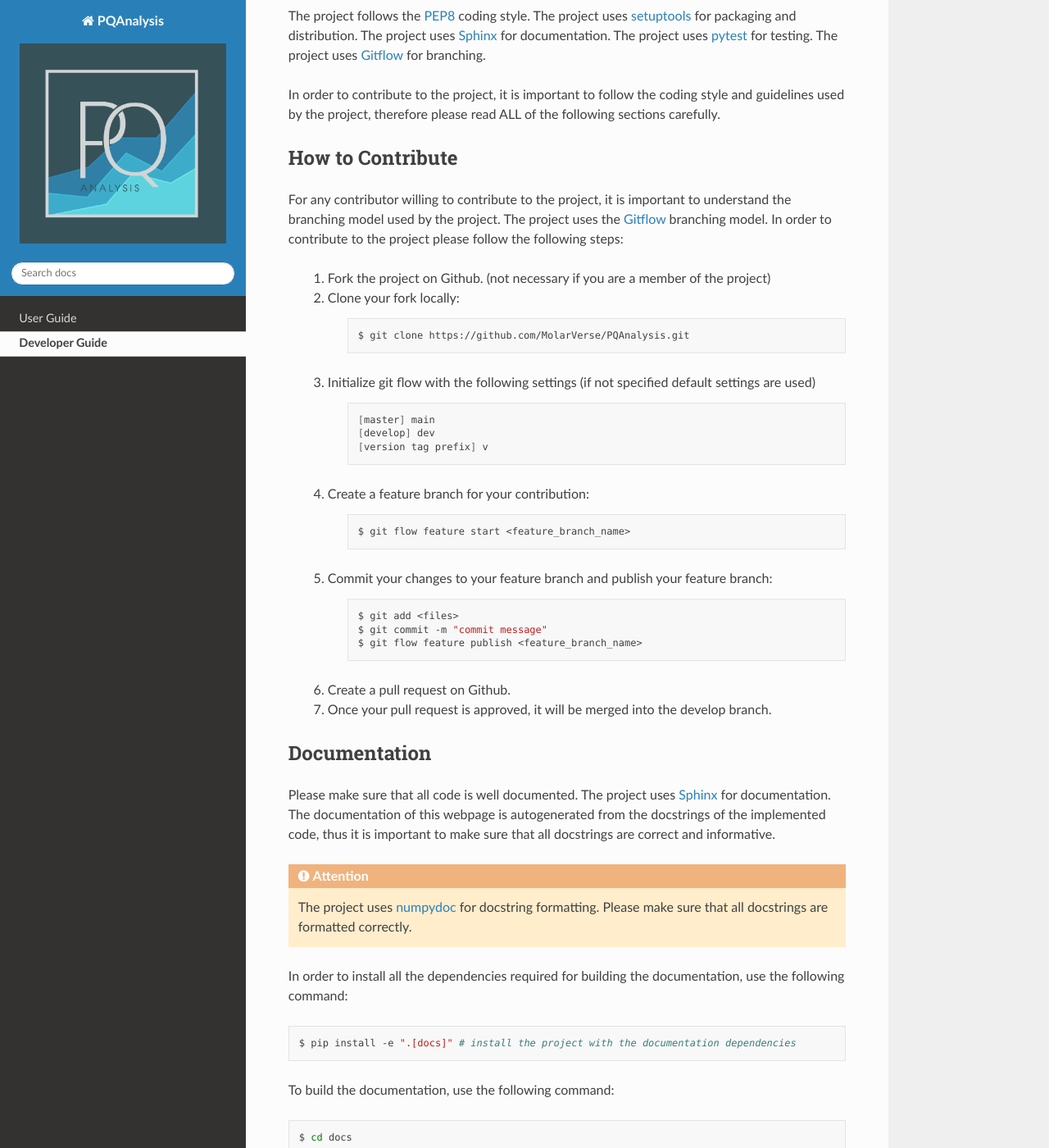
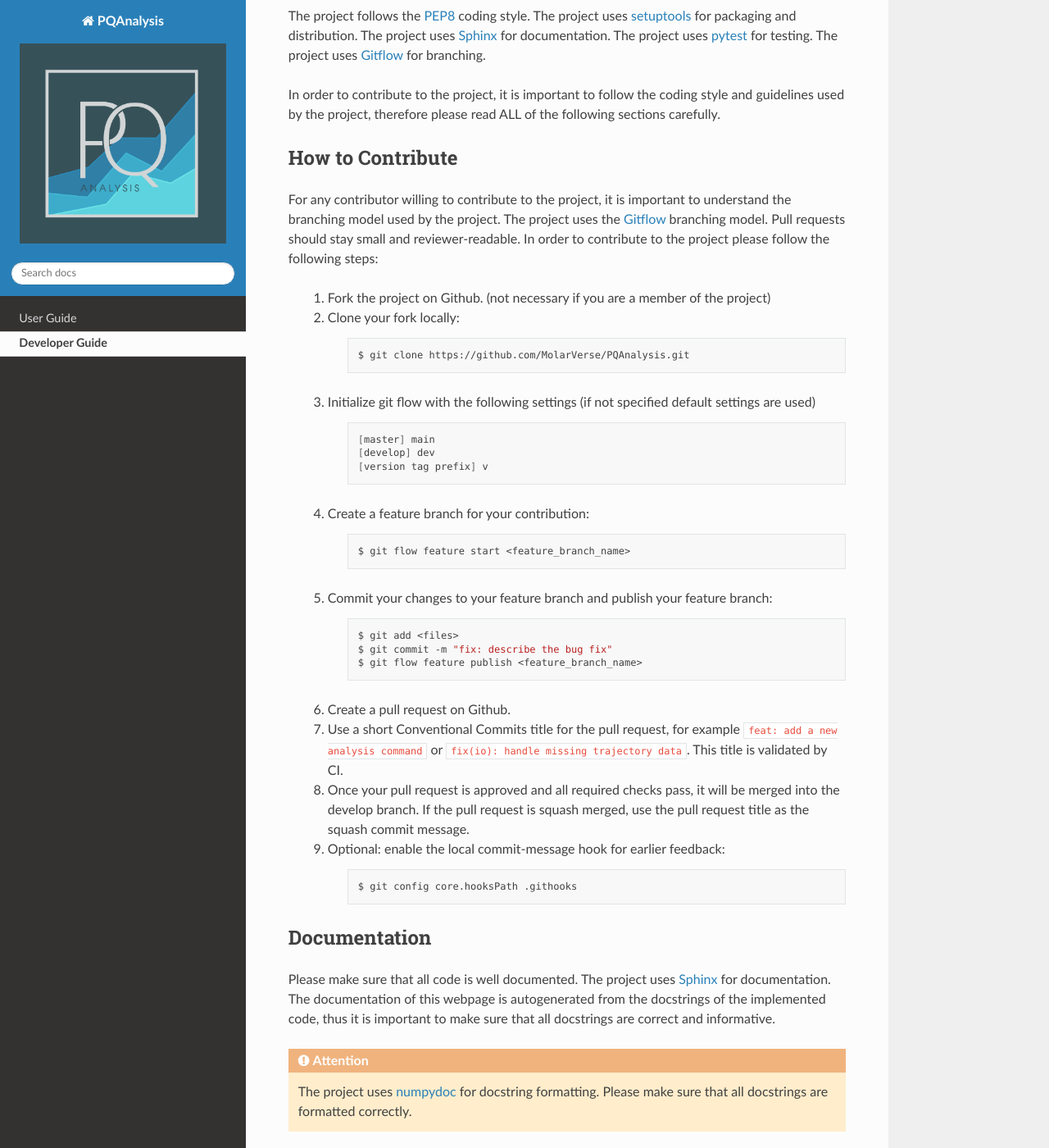
Before and after one commit to MolarVerse/PQAnalysis, a Sphinx documentation site: the page built from docs/source/developerGuide/developerGuide.rst, in a window 1280 px wide and 1400 px high, scrolled down 328 px. Shown: the whole window at 82% size. Built offline with Sphinx 7.4.7 and the Read the Docs theme 3.1.0, drawn with Linux system fonts in a browser that asks for light colours.

Commit message:
ci: standardize pull request workflow
Summary:\n- Add a PR title check for Conventional Commits.\n- Add a short PR template.\n- Document Gitflow-compatible squash merge and local hook guidance.\n- Align release changelog generation with accepted PR title types.

```diff
--- a/docs/source/developerGuide/developerGuide.rst
+++ b/docs/source/developerGuide/developerGuide.rst
@@ -18,7 +18,7 @@ In order to contribute to the project, it is important to follow the coding styl
 How to Contribute
 *****************
 
-For any contributor willing to contribute to the project, it is important to understand the branching model used by the project. The project uses the `Gitflow <http://nvie.com/posts/a-successful-git-branching-model/>`_ branching model. In order to contribute to the project please follow the following steps:
+For any contributor willing to contribute to the project, it is important to understand the branching model used by the project. The project uses the `Gitflow <http://nvie.com/posts/a-successful-git-branching-model/>`_ branching model. Pull requests should stay small and reviewer-readable. In order to contribute to the project please follow the following steps:
 
 
     #. Fork the project on Github. (not necessary if you are a member of the project)
@@ -49,12 +49,20 @@ For any contributor willing to contribute to the project, it is important to und
         .. code:: bash
 
             $ git add <files>
-            $ git commit -m "commit message"
+            $ git commit -m "fix: describe the bug fix"
             $ git flow feature publish <feature_branch_name>
 
     #. Create a pull request on Github.
 
-    #. Once your pull request is approved, it will be merged into the develop branch.
+    #. Use a short Conventional Commits title for the pull request, for example ``feat: add a new analysis command`` or ``fix(io): handle missing trajectory data``. This title is validated by CI.
+
+    #. Once your pull request is approved and all required checks pass, it will be merged into the develop branch. If the pull request is squash merged, use the pull request title as the squash commit message.
+
+    #. Optional: enable the local commit-message hook for earlier feedback:
+
+        .. code:: bash
+
+            $ git config core.hooksPath .githooks
 
 *************
 Documentation
```
Also changed, not shown: README.md (+8 -3 lines), .github/pull_request_template.md (added), 2 other files.
